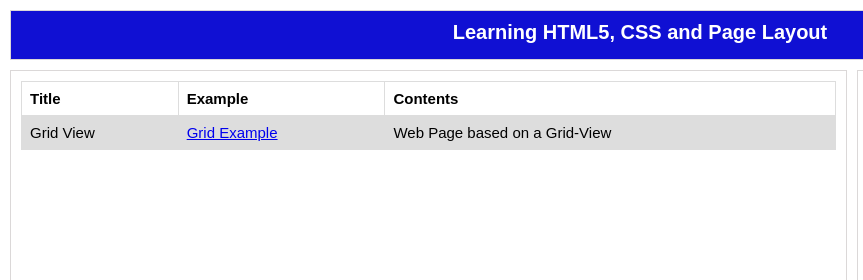
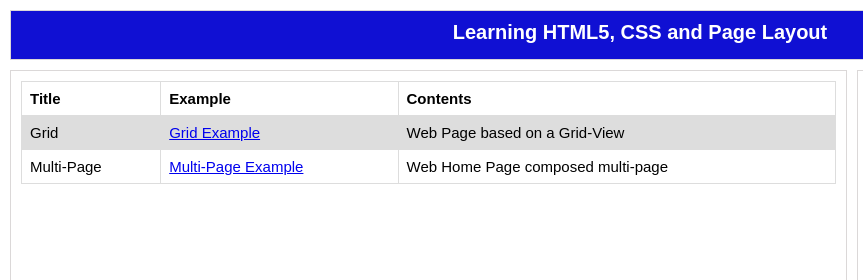
Before and after one commit to taerry88/html-css, a plain HTML site: page index.html in a window 1280 px wide. Shown: the top 280 px of the page, 0-863 px from the left. Drawn offline with Linux system fonts and the light colour scheme.

Commit message:
edit index.html

```diff
--- a/index.html
+++ b/index.html
@@ -90,10 +90,14 @@
                   <th>Contents</th>
                 </tr>
                 <tr>
-                  <td>Grid View</td>
+                  <td>Grid</td>
                   <td><a href="/layout/grid_layout.html">Grid Example</a></td>
                   <td>Web Page based on a Grid-View</td>
                 </tr>
+                <td>Multi-Page</td>
+                <td><a href="/multi-page/home.html">Multi-Page Example</a></td>
+                <td>Web Home Page composed multi-page</td>
+              </tr>
             </table>
         </div>
         <div class="content-small">
```
